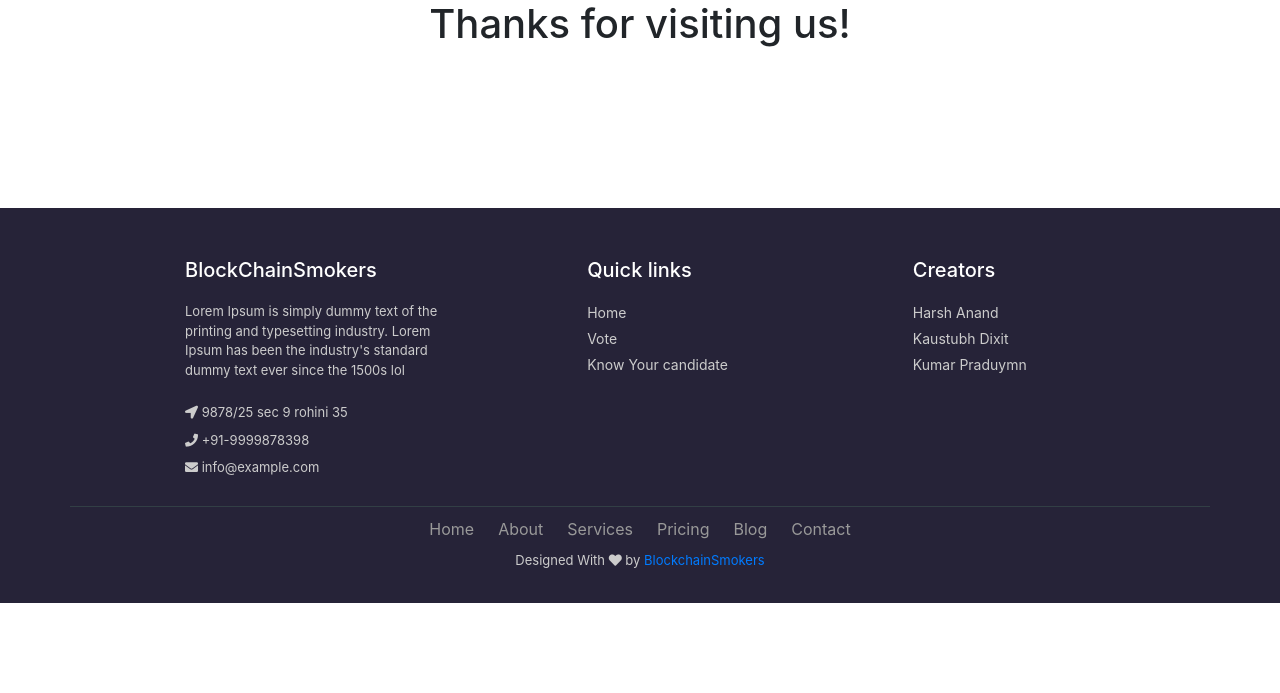
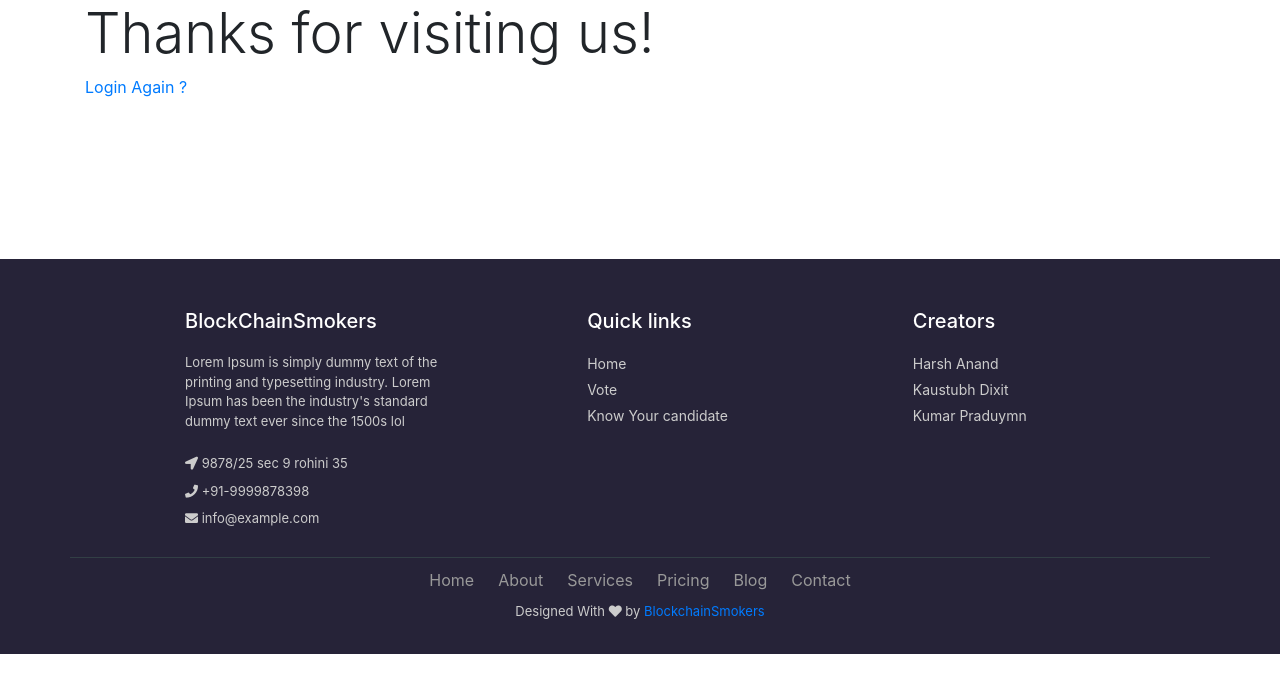
Before and after one commit to 0xhrsh/BlockChainSmokers, a Django app: page /thanks/ in a window 1280 px wide. Shown: the part 72-765 px from the top of the page. Run offline with Django 3.2, Linux system fonts and the light colour scheme; some libraries are stand-ins or nearby versions.

Commit message:
Updated UI to prevent unauthorized access.

```diff
--- a/accounts/urls.py
+++ b/accounts/urls.py
@@ -7,5 +7,5 @@ app_name = 'accounts'
 urlpatterns = [
     path('login/', auth_views.LoginView.as_view(template_name='accounts/login.html'), name='login'),
     # path('login/', views.LoginUserView.as_view(template_name='accounts/login.html'), name='login'),
-    path('logout/', auth_views.LogoutView.as_view(), name='logout'),
+    path('logout/', auth_views.LogoutView.as_view(template_name='thanks.html'), name='logout'),
 ]
--- a/accounts/views.py
+++ b/accounts/views.py
@@ -8,6 +8,7 @@ class LoginView(DefaultLoginView, HomepageView):
     template_name = 'accounts/login.html'
     redirect_authenticated_user = True
 
+
 def update_profile(request, user_id):
     user = User.objects.get(pk=user_id)
     user.save()
--- a/templates/index.html
+++ b/templates/index.html
@@ -9,7 +9,7 @@
                         <a class="navbar-brand" href="#">BlockChainSmokers</a>
                     </li>
                     <li class="nav-item">
-        		<a class="nav-link" href="{% url 'index' %}">Home <span class="sr-only">(current)</span></a>
+                        <a class="nav-link" href="{% url 'index' %}">Home <span class="sr-only"></span></a>
                     </li>
                     <li class="nav-item">
                         <a class="nav-link" href="{% url 'index' %}">Vote</a>
@@ -17,7 +17,8 @@
                 </ul>
                 <span class="navbar-text">
       <a class="navbar-brand" href="{% url 'accounts:logout' %}" class="btn btn-primary">Logout</a>
-  <button class="navbar-toggler" type="button" data-toggle="collapse" data-target="#navbarText" aria-controls="navbarText" aria-expanded="true" aria-label="Toggle navigation">
+  <button class="navbar-toggler" type="button" data-toggle="collapse" data-target="#navbarText"
+          aria-controls="navbarText" aria-expanded="true" aria-label="Toggle navigation">
     <span class="navbar-toggler-icon"></span>
   </button>
     </span>
--- a/templates/thanks.html
+++ b/templates/thanks.html
@@ -24,7 +24,9 @@
   	</div>
 </nav>
 </header>
-
-    <center><h1>Thanks for visiting us!</h1></center>
+    <div class="container">
+    <h2 class="display-4" >Thanks for visiting us!</h2>
+    <a class="display-5" href="{% url 'accounts:login' %}">Login Again ?</a>
+    </div>
 
 {% endblock %}
```
Also changed, not shown: templates/helper.html (+17 -6 lines), templates/profile.html (+8 -2 lines). Lines whose indentation alone changed are shown as unchanged.
